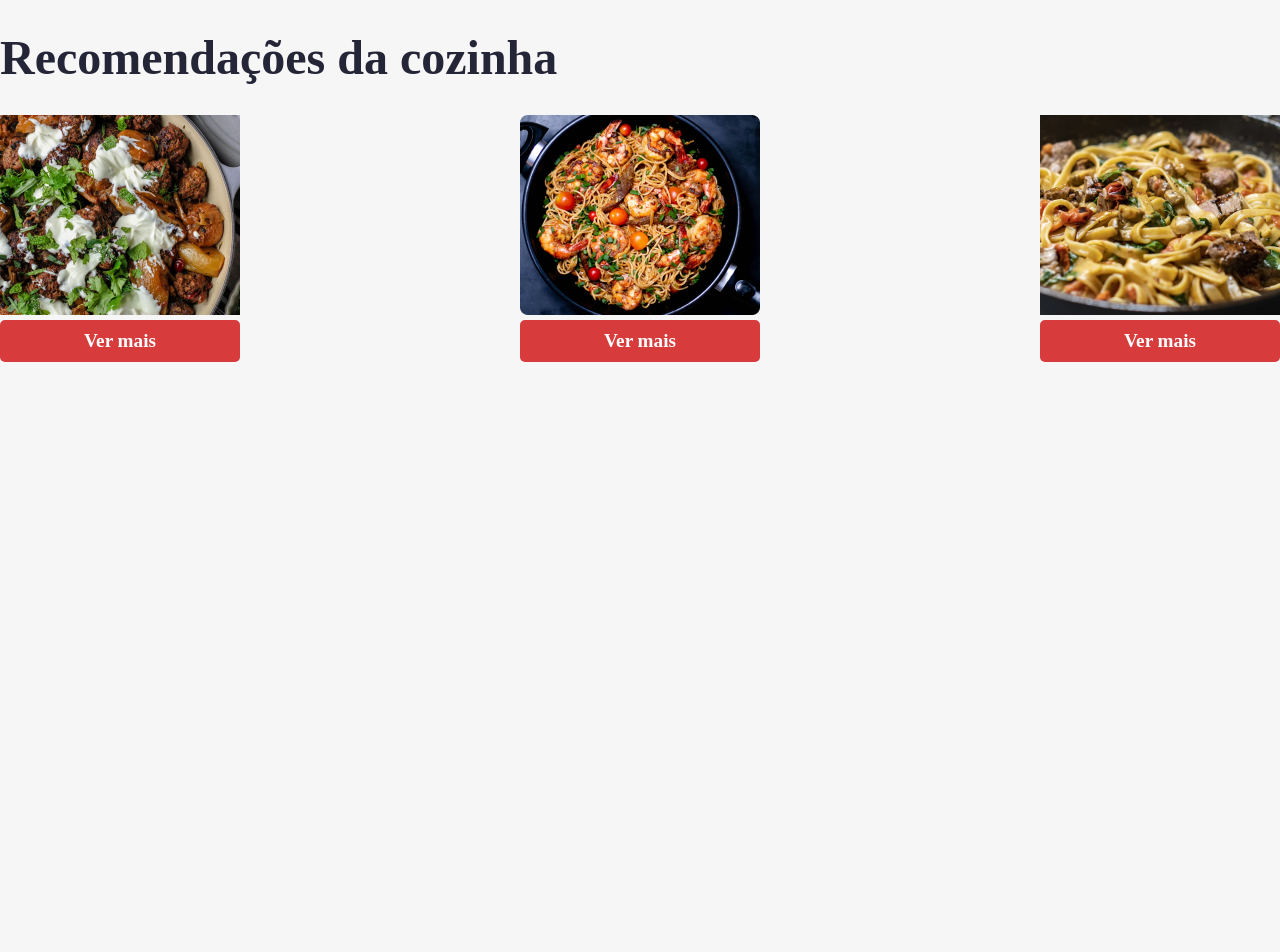
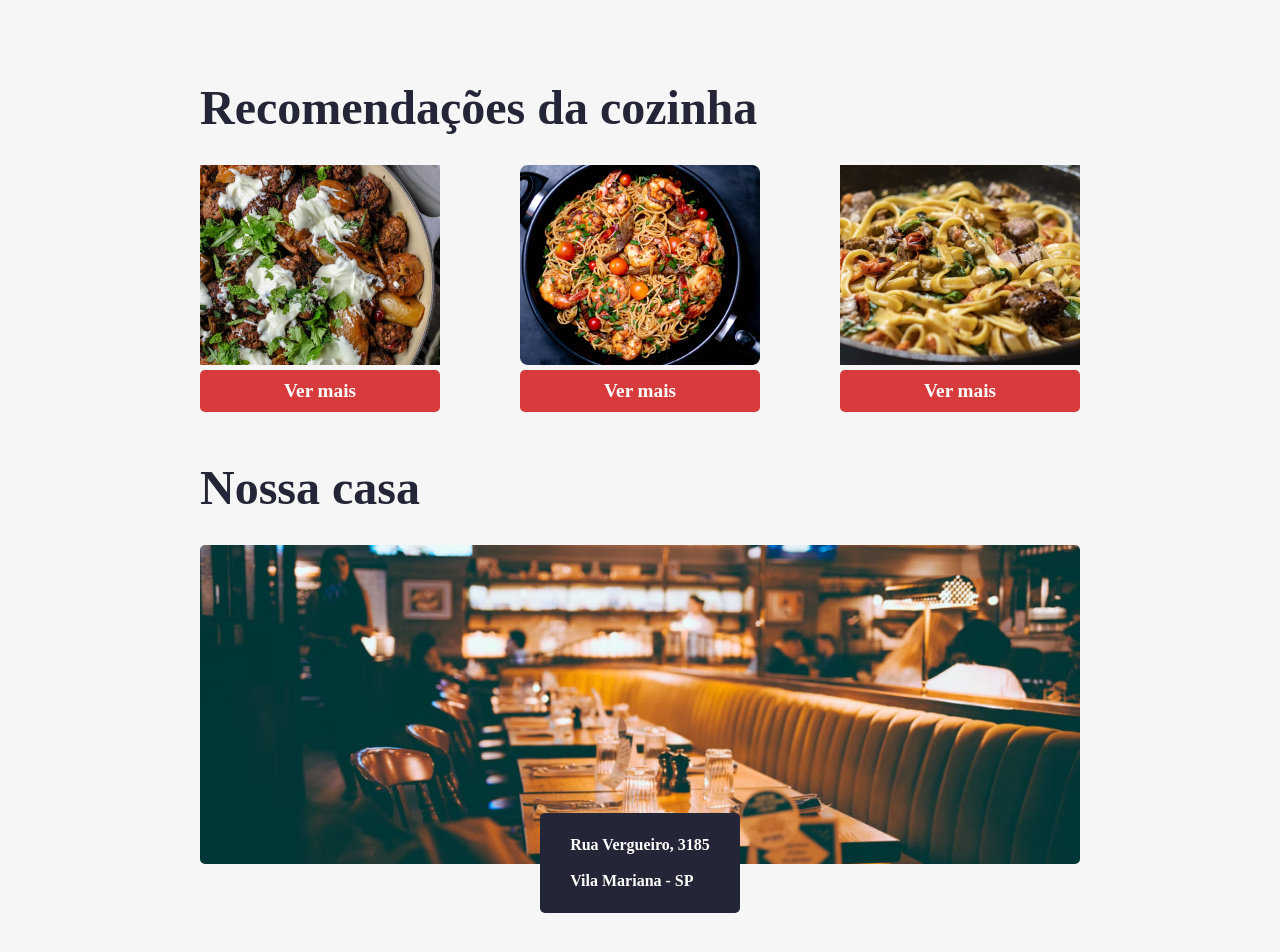
Before and after one commit to MilyRibeiro/restaurante-massas, a React (Create React App) app: page / in a window 1280 px wide. Shown: the part 422-1374 px from the top of the page. Before the commit the page ends 800 px from the top, so only its background shows below. Built offline with nearby package versions, Linux system fonts and the light colour scheme; a web font is replaced by a local one.

Commit message:
Terminando a página de Início

```diff
--- a/src/componentes/PaginaPadrao/index.tsx
+++ b/src/componentes/PaginaPadrao/index.tsx
@@ -1,6 +1,7 @@
 import React from 'react';
 import styles from './PaginaPadrao.module.scss';
 import { Outlet } from 'react-router-dom';
+import stylesTema from 'styles/Tema.module.scss';
 
 export default function PaginaPadrao() {
   return (
@@ -10,7 +11,7 @@
 				  A casa do código e da massa
         </div>
 		  </header>
-      <div>
+      <div className={stylesTema.container}>
         <Outlet />
       </div>
     </>
--- a/src/pages/Cardapio/Cardapio.module.scss
+++ b/src/pages/Cardapio/Cardapio.module.scss
@@ -2,21 +2,21 @@
 @import "styles/breakpoints";
 
 .cardapio {
-  padding: 50px $padding-horizontal;
-  @media (max-width: $desktop_xsm) {
-    padding: 50px $padding-horizontal-mobile;
-  }
-  @media (min-width: $desktop_xsm) and (max-width: $desktop_sm) {
-    padding: 50px $padding-horizontal-sm;
-  }
-  @media (min-width: $desktop_sm) and (max-width: $desktop_md) {
-    padding: 50px $padding-horizontal-md;
-  }
-  &__titulo {
-    color: $dark;
-    font-size: 3rem;
-    margin-bottom: 30px;
-  }
+  // padding: 50px $padding-horizontal;
+  // @media (max-width: $desktop_xsm) {
+  //   padding: 50px $padding-horizontal-mobile;
+  // }
+  // @media (min-width: $desktop_xsm) and (max-width: $desktop_sm) {
+  //   padding: 50px $padding-horizontal-sm;
+  // }
+  // @media (min-width: $desktop_sm) and (max-width: $desktop_md) {
+  //   padding: 50px $padding-horizontal-md;
+  // }
+  // &__titulo {
+  //   color: $dark;
+  //   font-size: 3rem;
+  //   margin-bottom: 30px;
+  // }
   &__filtros {
     align-items: center;
     display: flex;
--- a/src/pages/Cardapio/index.tsx
+++ b/src/pages/Cardapio/index.tsx
@@ -4,6 +4,7 @@
 import Filtros from './Filtros';
 import Ordenador from './Ordenador';
 import Itens from './Itens';
+import stylesTema from 'styles/Tema.module.scss';
 // import Menu from 'componentes/Menu';
 
 export default function Cardapio() {
@@ -12,7 +13,7 @@
   const [ordenador, setOrdenador] = useState('');
   return (
     <section className={styles.cardapio}>
-      <h3 className={styles.cardapio__titulo}>Cardápio</h3>
+      <h3 className={stylesTema.titulo}>Cardápio</h3>
       <Buscador busca={busca} setBusca={setBusca} />
       <div className={styles.cardapio__filtros}>
         <Filtros filtro={filtro} setFiltro={setFiltro} />
--- a/src/pages/Inicio/Inicio.module.scss
+++ b/src/pages/Inicio/Inicio.module.scss
@@ -1,9 +1,9 @@
 @import 'styles/variaveis';
-.titulo {
-  color: $dark;
-  font-size: 3rem;
-  margin-bottom: 30px;
-}
+// .titulo {
+//   color: $dark;
+//   font-size: 3rem;
+//   margin-bottom: 30px;
+// }
 .recomendados {
   border-radius: 2px;
   display: flex;
--- a/src/pages/Inicio/index.tsx
+++ b/src/pages/Inicio/index.tsx
@@ -1,6 +1,8 @@
 import React from 'react';
 import cardapio from 'data/cardapio.json';
 import styles from './Inicio.module.scss';
+import stylesTema from 'styles/Tema.module.scss';
+import nossaCasa from 'assets/nossa_casa.png';
 // import Menu from 'componentes/Menu';
 
 export default function Inicio() {
@@ -9,7 +11,7 @@
     return (
         <section>
             {/* <Menu /> */}
-            <h3 className={styles.titulo}>Recomendações da cozinha</h3>
+            <h3 className={stylesTema.titulo}>Recomendações da cozinha</h3>
             <div className={styles.recomendados}>
                 {pratosRecomendados.map(item => (
                     <div key={item.id} className={styles.recomendado}>
@@ -20,6 +22,13 @@
                     </div>
                 ))}
             </div>
+            <h3 className={stylesTema.titulo}>Nossa casa </h3>
+            <div className={styles.nossaCasa}>
+                <img src={nossaCasa} alt='Casa do Aluroni' />
+                <div className={styles.nossaCasa__endereco}>
+                    Rua Vergueiro, 3185 < br /> <br /> Vila Mariana - SP
+                </div>
+            </div>
         </section>
     );
 }
--- /dev/null
+++ b/src/styles/Tema.module.scss
@@ -0,0 +1,20 @@
+@import "./variaveis";
+@import "./breakpoints";
+
+.container {
+  padding: 50px $padding-horizontal;
+  @media (max-width: $desktop_xsm) {
+    padding: 50px $padding-horizontal-mobile;
+  }
+  @media (min-width: $desktop_xsm) and (max-width: $desktop_sm) {
+    padding: 50px $padding-horizontal-sm;
+  }
+  @media (min-width: $desktop_sm) and (max-width: $desktop_md) {
+    padding: 50px $padding-horizontal-md;
+  }
+}
+.titulo {
+  color: $dark;
+  font-size: 3rem;
+  margin-bottom: 30px;
+}
```
Also changed, not shown: public/assets/nossa_casa.png (added), src/assets/nossa_casa.png (added).
